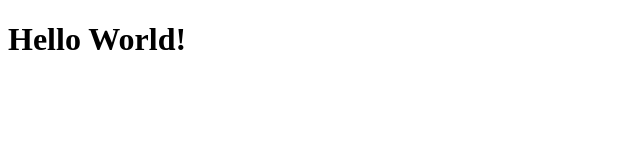
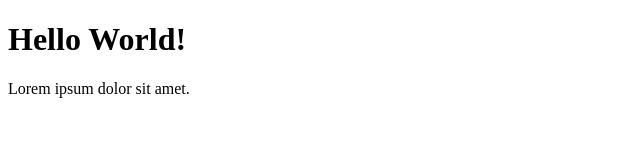
Before and after one commit to hozayves/learn-git-Pro, a plain HTML site: page index.html in a window 1280 px wide. Shown: the whole page, without its empty margins (0-640 px from the left). Drawn offline with Linux system fonts and the light colour scheme.

Commit message:
Adding stylesheet file and made a changes in index.html

```diff
--- a/index.html
+++ b/index.html
@@ -9,6 +9,7 @@
 
 <body>
     <h1>Hello World!</h1>
+    <p>Lorem ipsum dolor sit amet.</p>
 </body>
 
 </html>
--- /dev/null
+++ b/style.css
@@ -0,0 +1,3 @@
+* {
+    margin: 0;
+}
```
